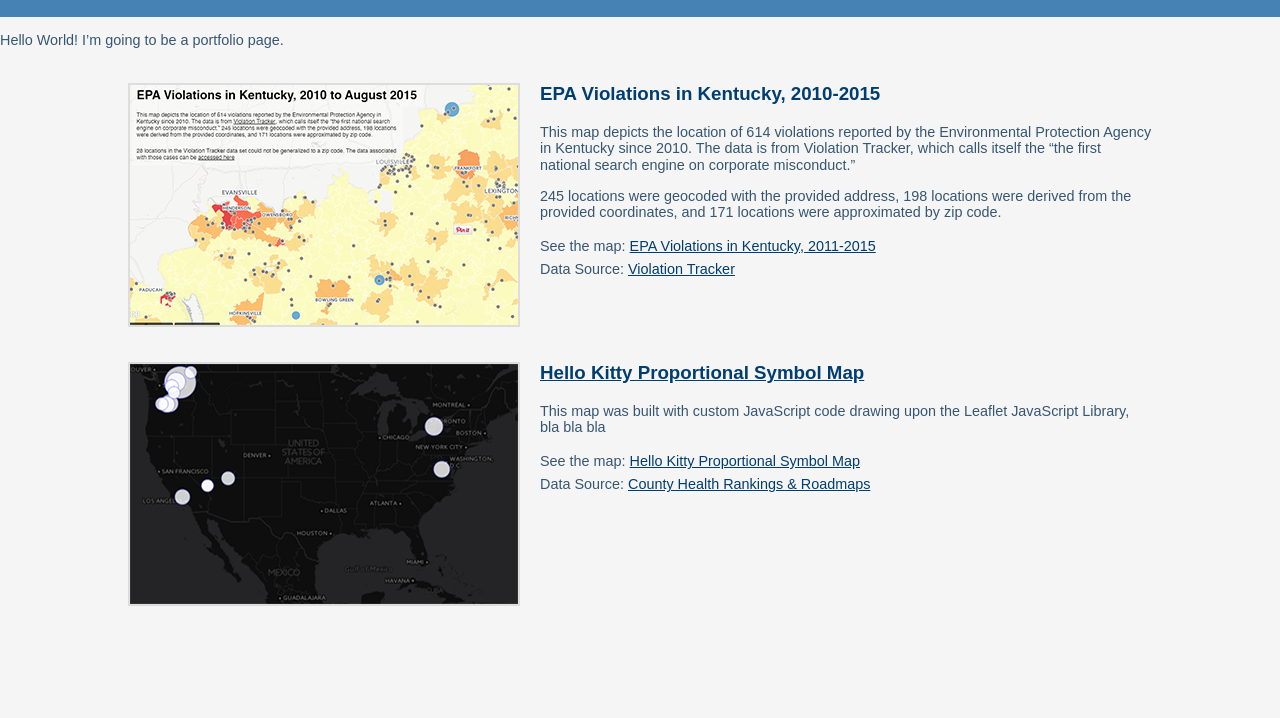
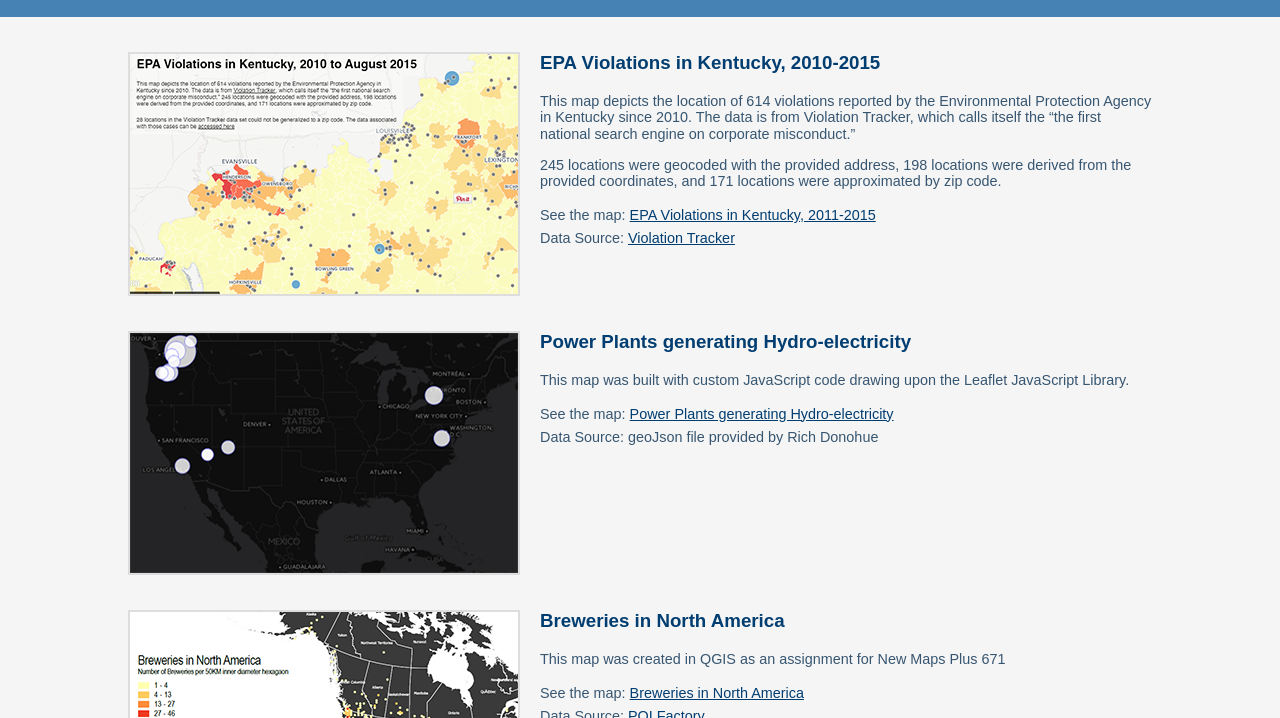
Before and after one commit to maptimelou/maptimelou.github.io, a plain HTML site: page index.html in a window 1280 px wide. Shown: the part 82-800 px from the top of the page. Drawn offline with nearby package versions, Linux system fonts and the light colour scheme; a web font is replaced by a local one.

Commit message:
finishing lab 10

```diff
--- a/index.html
+++ b/index.html
@@ -43,6 +43,9 @@ h2 {
     p {
         font-size: .9em;
         color: #375671;
+
+
+
     }
     ul {
         list-style-type: none;
@@ -84,7 +87,7 @@ h2 {
     <h2>Web Cartography at the University of Kentucky</h2>
 </header>
 
-    <p>Hello World! I’m going to be a portfolio page.</p>
+
 
 
     <section class="project">
@@ -99,14 +102,26 @@ h2 {
 </section>
 
   <section class="project">
-   <a target = '_blank' href="http://maptimelou.github.io/wind_map_test/"><img src="images/hello-kitty.png" alt="Hello Kitty Proportional Symbol Map"  class="project-image" /></a>
-    <h3><a target = '_blank' href="#">Hello Kitty Proportional Symbol Map</a></h3>
-    <p>This map was built with custom JavaScript code drawing upon the Leaflet JavaScript Library, bla bla bla</p>
+   <a target = '_blank' href="http://maptimelou.github.io/wind_map_test/"><img src="images/hello-kitty.png" alt="Power Plants generating Hydro-electricity"  class="project-image" /></a>
+    <h3>Power Plants generating Hydro-electricity</h3>
+    <p>This map was built with custom JavaScript code drawing upon the Leaflet JavaScript Library.</p>
     <ul>
-        <li>See the map: <a target = '_blank'  href="#">Hello Kitty Proportional Symbol Map</a></li>
-        <li>Data Source: <a target = '_blank'  href="https://www.eia.gov/electricity/data/detail-data.html">County Health Rankings &amp; Roadmaps</a></li>
+        <li>See the map: <a target = '_blank'  href="http://maptimelou.github.io/wind_map_test/">Power Plants generating Hydro-electricity</a></li>
+        <li>Data Source: geoJson file provided by Rich Donohue</li>
     </ul>
 </section>
 
+
+    </section>
+
+  <section class="project">
+   <a target = '_blank' href="images/brewery_large.png"><img src="images/breweries.png" alt="Breweries in North America"  class="project-image" /></a>
+    <h3>Breweries in North America</h3>
+    <p>This map was created in QGIS as an assignment for New Maps Plus 671</p>
+    <ul>
+        <li>See the map: <a target = '_blank'  href="images/brewery_large.png"> Breweries in North America</a></li>
+        <li>Data Source: <a target = '_blank'  href="http://www.poi-factory.com/">POI Factory</a></li>
+    </ul>
+</section>
 </body>
 </html>
```
Also changed, not shown: images/breweries.png (added), 1 other file.
